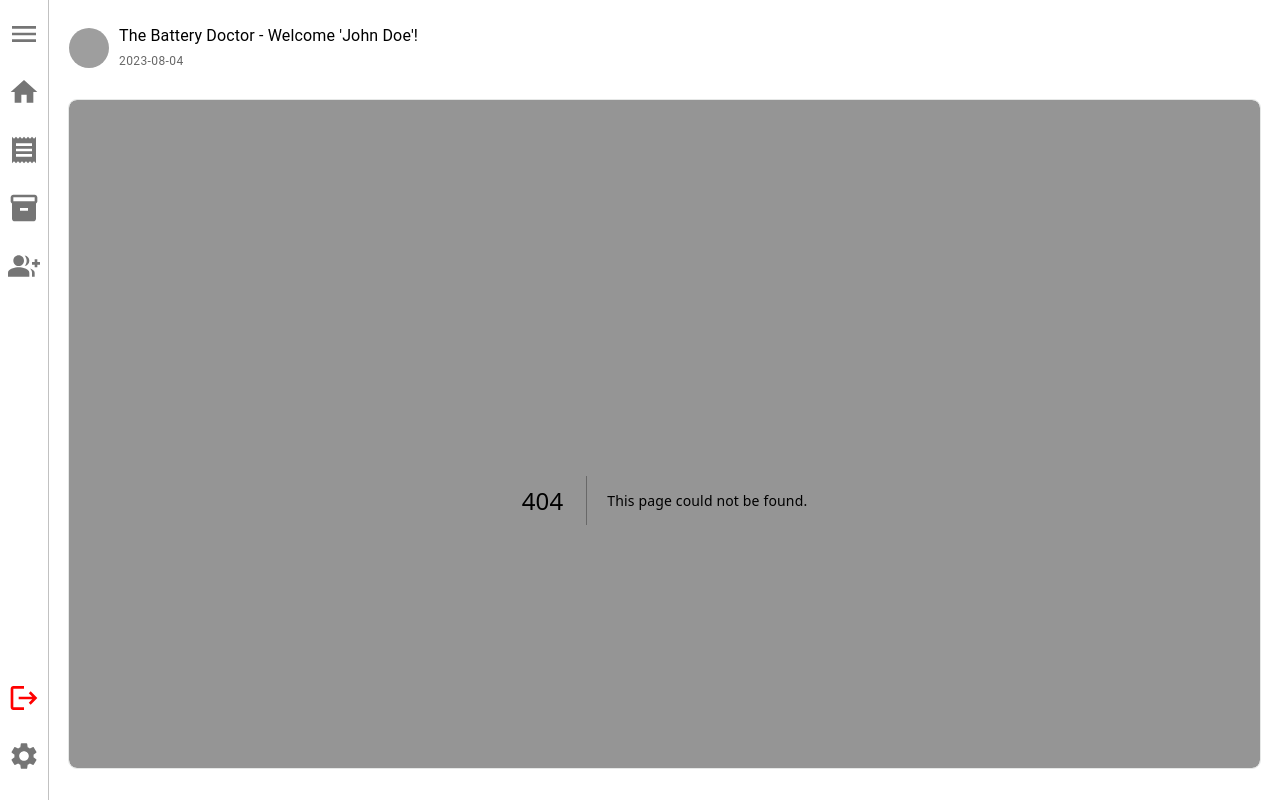
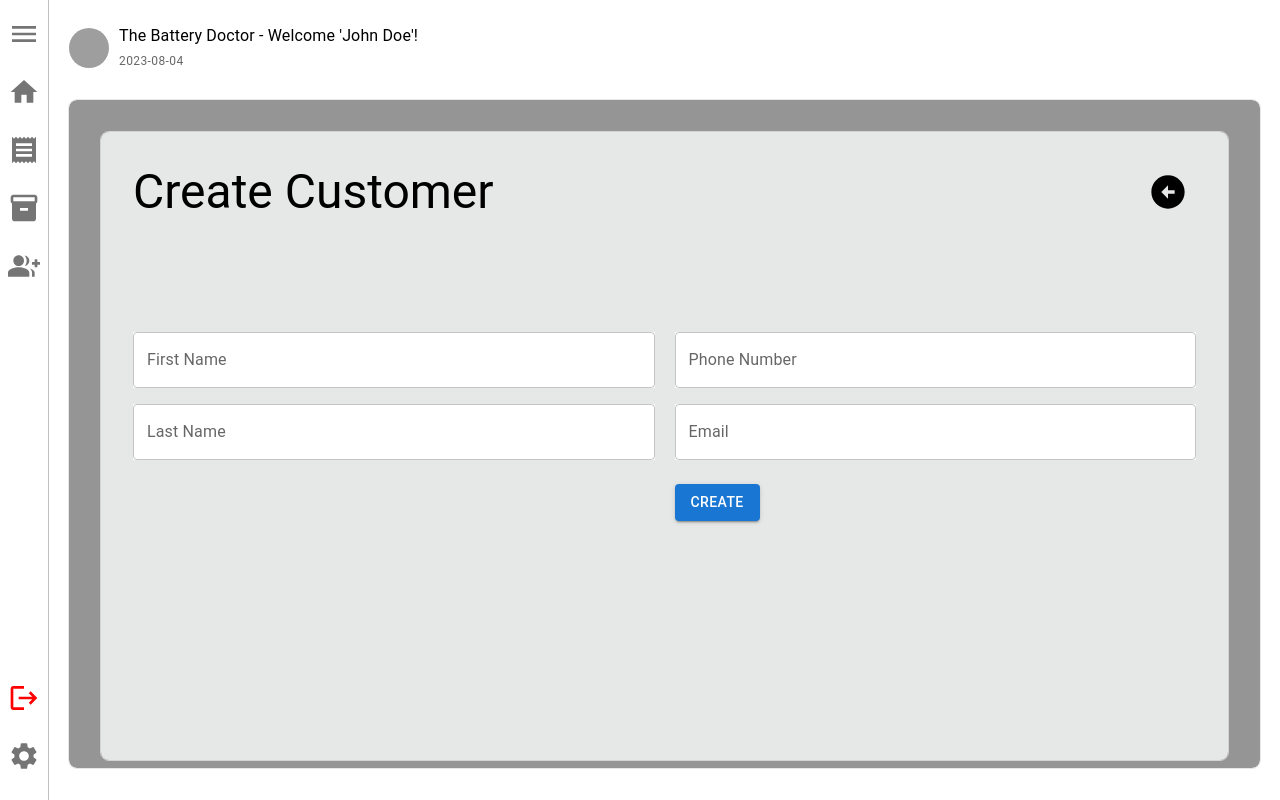
Before and after one commit to Caelan-Ross/FSWD-Capstone-Project, a Next.js app in the folder src/frontend/: page /customer/createCustomer in a window 1280 px wide. Before the commit this address had no page. Built offline with nearby package versions, Linux system fonts and the light colour scheme; grey boxes are pictures that could not be loaded.

Commit message:
Redid file structure.

```diff
--- a/src/frontend/pages/createCustomer.js
+++ b/src/frontend/pages/customer/createCustomer.js
@@ -22,7 +22,7 @@ export default function Home() {
 		const queryParams = new URLSearchParams();
 		queryParams.append('firstName', form.firstName.value);
 		queryParams.append('lastName', form.lastName.value);
-		queryParams.append('phoneNumber', form.phoneNo.value);
+		queryParams.append('phoneNumber', form.phoneNumber.value);
 		queryParams.append('email', form.email.value);
 		const url = `${API_BASE}?${queryParams.toString()}`;
 		try {
@@ -109,9 +109,9 @@ export default function Home() {
 				</Box>
 				<Box sx={{ flex: 1 }}>
 					<TextField
-						id='phoneNo'
-						name='phoneNo'
-						label='Phone No.'
+						id='phoneNumber'
+						name='phoneNumber'
+						label='Phone Number'
 						fullWidth
 						variant='outlined'
 						type=''
```
Also changed, not shown: src/frontend/pages/customer.js (+6 -4 lines).
